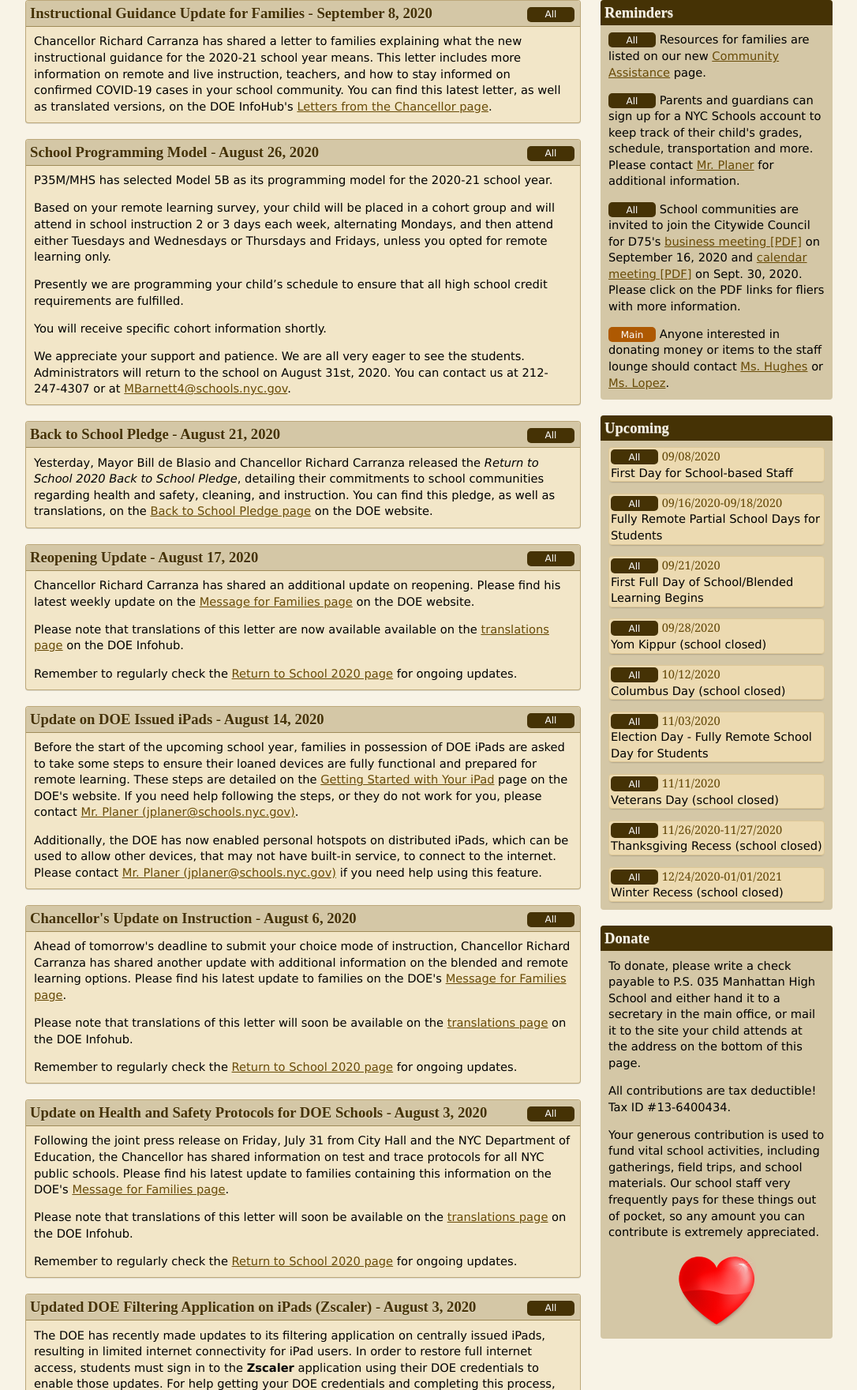
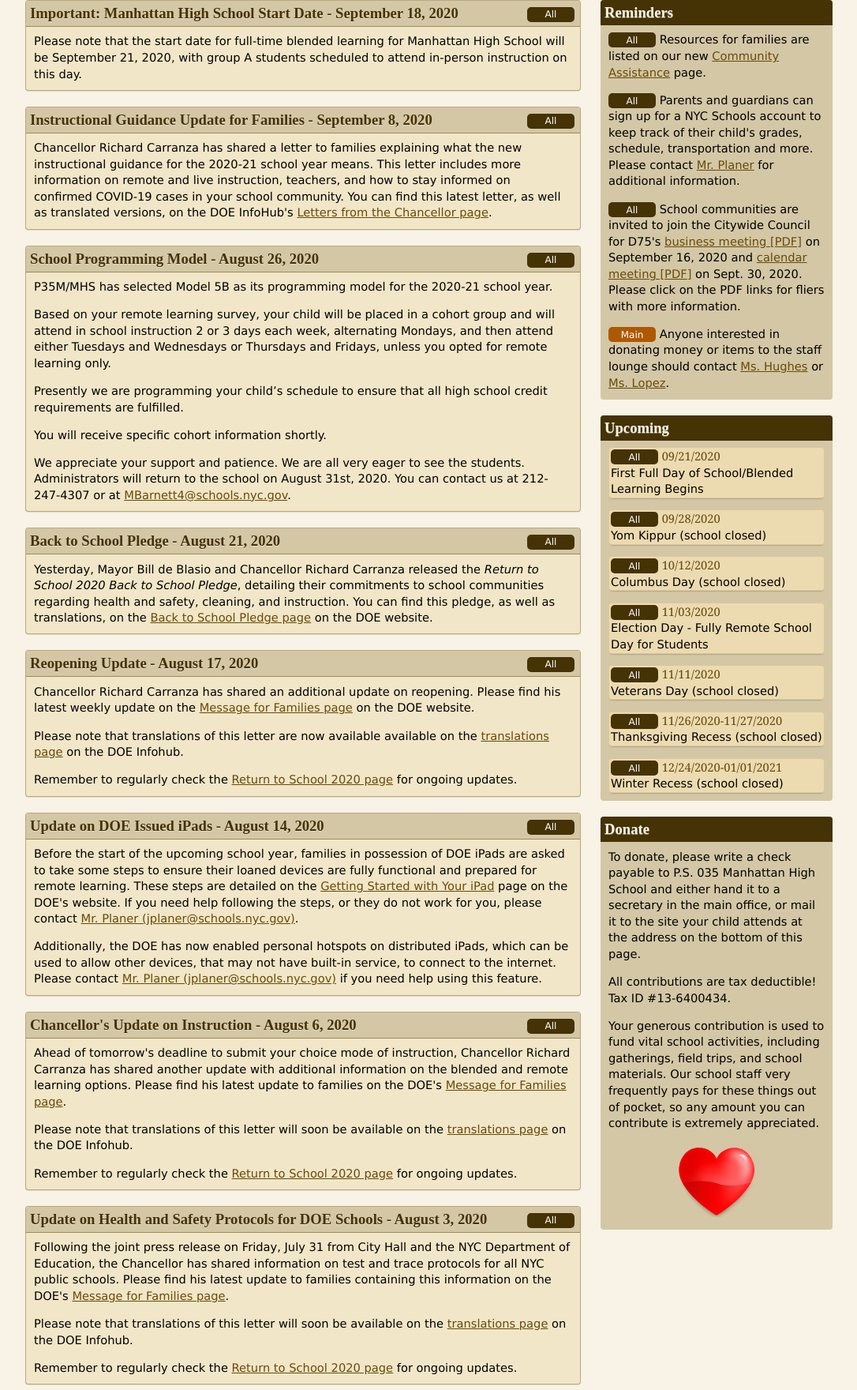
Before and after one commit to 75M035/manhattanhs, a PHP site: page / in a window 1280 px wide. Shown: the part 160-1920 px from the top of the page at 79% size, without its empty margins (96-1182 px from the left). Run offline with PHP 8.4, Linux system fonts and the light colour scheme; some libraries are stand-ins or nearby versions.

Commit message:
Updated upcoming, new post

```diff
--- a/index.php
+++ b/index.php
@@ -7,6 +7,11 @@ include("includes/header.php");
 
 	<main id="content">
 		<section id="left">
+			<article class="contentleft">
+				<h2 class="contenthead">Important: Manhattan High School Start Date - September 18, 2020<span class="labels"><span class="all-label">All</span></span></h2>
+				<div class="maincontent">
+					<p>Please note that the start date for full-time blended learning for Manhattan High School will be September 21, 2020, with group A students scheduled to attend in-person instruction on this day.</p>
+			</article>
 			<article class="contentleft">
 				<h2 class="contenthead">Instructional Guidance Update for Families - September 8, 2020<span class="labels"><span class="all-label">All</span></span></h2>
 				<div class="maincontent">
@@ -238,8 +243,6 @@ include("includes/header.php");
 			<aside class="contentright">
 				<h2 class="contentheadright">Upcoming</h2>
 				<div class="sidecontent upcoming">
-					<p><span class="all-label">All</span> <span class="upcoming-date">09/08/2020</span> <br /> First Day for School-based Staff</p>
-					<p><span class="all-label">All</span> <span class="upcoming-date">09/16/2020-09/18/2020</span> <br /> Fully Remote Partial School Days for Students</p>
 					<p><span class="all-label">All</span> <span class="upcoming-date">09/21/2020</span> <br /> First Full Day of School/Blended Learning Begins</p>
 					<p><span class="all-label">All</span> <span class="upcoming-date">09/28/2020</span> <br /> Yom Kippur (school closed)</p>
 					<p><span class="all-label">All</span> <span class="upcoming-date">10/12/2020</span> <br /> Columbus Day (school closed)</p>
```
